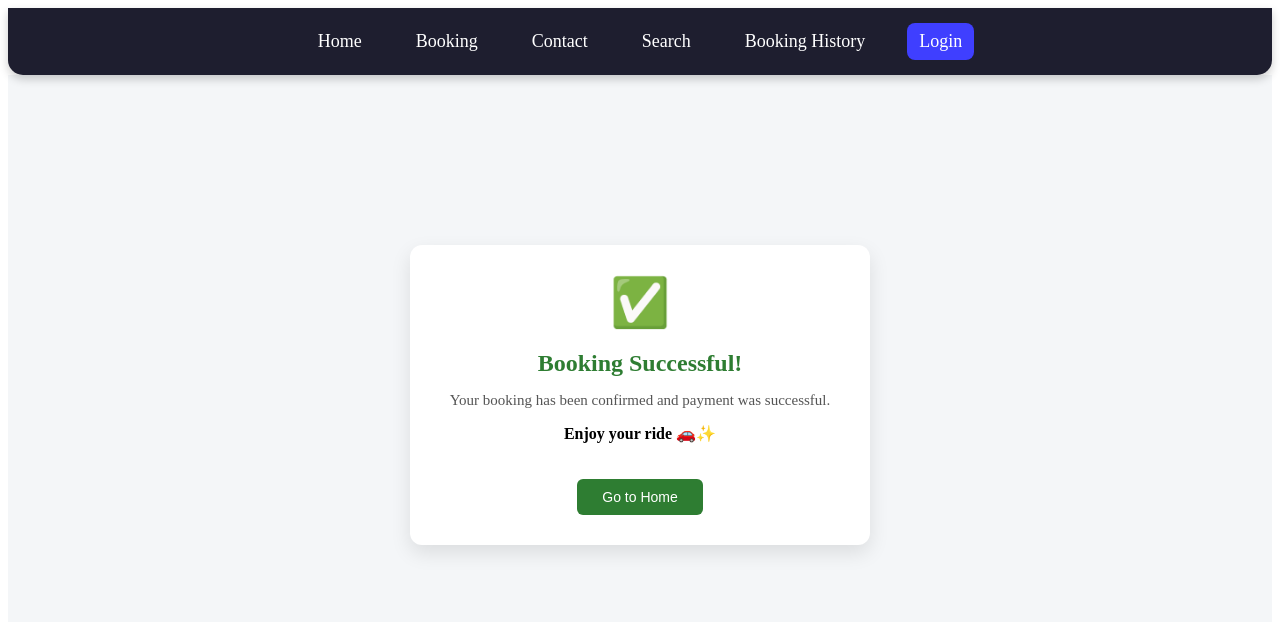
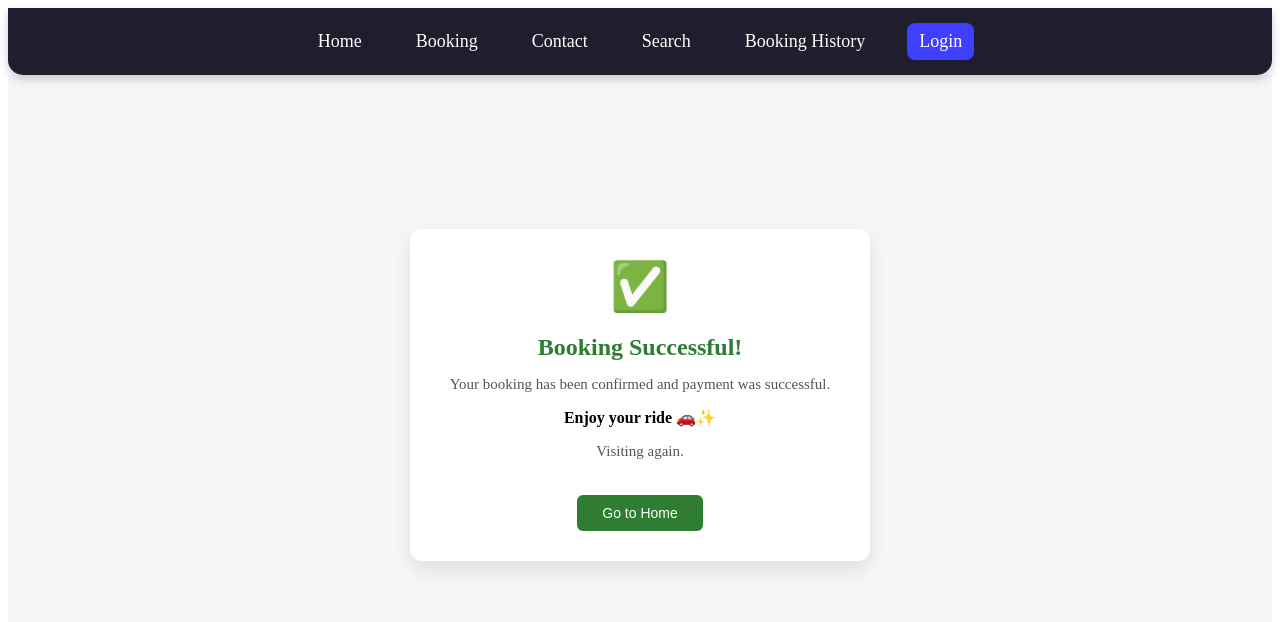
Before and after one commit to palekar29s/rentcarbikefrontend, an Angular app: page /success in a window 1280 px wide. Shown: the top 622 px of the page. Built offline with nearby package versions, Linux system fonts and the light colour scheme.

Commit message:
update in the successbooking message

```diff
--- a/src/app/successbooking/successbooking.component.html
+++ b/src/app/successbooking/successbooking.component.html
@@ -13,6 +13,9 @@
       Enjoy your ride 🚗✨
     </p>
 
+<p class="message">
+  Visiting again.
+  </p>
     <button class="home-btn" (click)="goHome()">
       Go to Home
     </button>
--- a/tsconfig.json
+++ b/tsconfig.json
@@ -3,7 +3,7 @@
 {
   "compileOnSave": false,
   "compilerOptions": {
-    "outDir": "./dist/out-tsc",
+    //"outDir": "./dist/out-tsc",
     "strict": true,
     "noImplicitOverride": true,
     "noPropertyAccessFromIndexSignature": true,
```
